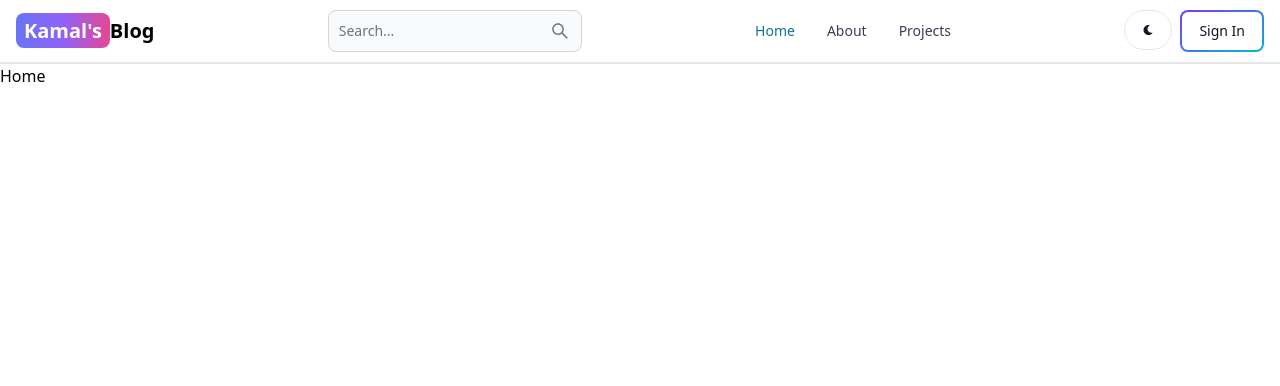
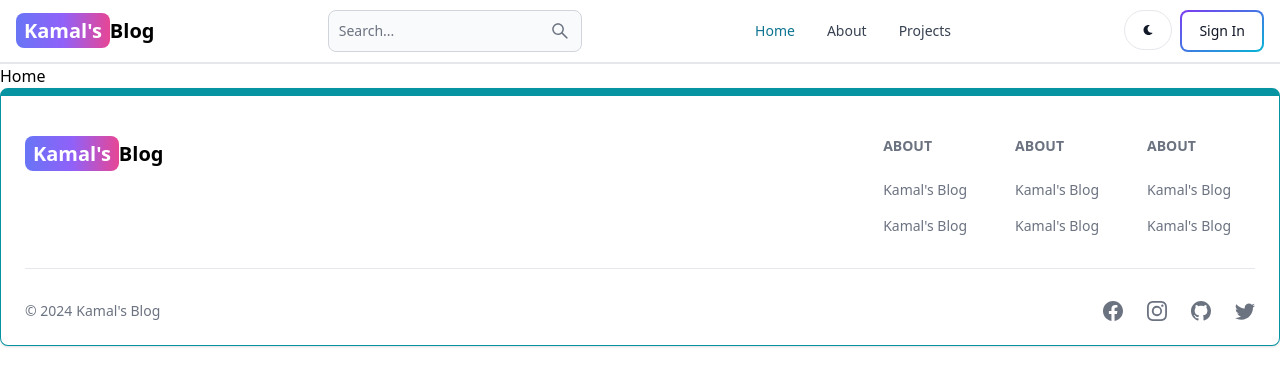
Before and after one commit to this-iskamal/BLOG-APP, a React (Vite) app in the folder client/: page / in a window 1280 px wide. Shown: the top 386 px of the page. Built offline with nearby package versions, Linux system fonts and the light colour scheme.

Commit message:
footer created

```diff
--- a/client/src/App.jsx
+++ b/client/src/App.jsx
@@ -8,6 +8,7 @@
 import Projects from "./pages/Projects";
 import Header from "./components/Header";
 import SignIn from "./pages/Signin";
+import Footer from "./components/Footer";
 
 
 
@@ -24,6 +25,7 @@
         <Route path="/projects" element={<Projects />} />
         <Route path="*" element={<NotFound />} />
       </Routes>
+      <Footer />
     </BrowserRouter>
   );
 }
--- /dev/null
+++ b/client/src/components/Footer.jsx
@@ -0,0 +1,77 @@
+import { Footer } from "flowbite-react";
+import React from "react";
+import { Link } from "react-router-dom";
+import { BsFacebook, BsInstagram, BsTwitter, BsGithub } from "react-icons/bs";
+
+function FooterCom() {
+  return (
+    <Footer container className="border border-t-8 border-teal-500">
+      <div className="w-full max-w-7xl mx-auto">
+        <div className="grid w-full justify-between sm:flex md:grid-cols-1">
+          <div className="mt-5">
+            <Link
+              to="/"
+              className="self-center whitespace-nowrap text-lg sm:text-xl font-semibold dark:text-white"
+            >
+              <span className="px-2 py-1 bg-gradient-to-r from-indigo-500 via-purple-500 to-pink-500 rounded-lg text-white">
+                Kamal's
+              </span>
+              Blog
+            </Link>
+          </div>
+          <div className="grid grid-cols-2 gap-8  mt-4 sm:grid-cols-3 sm:gap-6">
+            <div>
+              <Footer.Title title="About" />
+              <Footer.LinkGroup col>
+                <Footer.Link href="/" target="_blank" rel="noopener noreferrer">
+                  Kamal's Blog
+                </Footer.Link>
+                <Footer.Link href="/" target="_blank" rel="noopener noreferrer">
+                  Kamal's Blog
+                </Footer.Link>
+              </Footer.LinkGroup>
+            </div>
+            <div>
+              <Footer.Title title="About" />
+              <Footer.LinkGroup col>
+                <Footer.Link href="/" target="_blank" rel="noopener noreferrer">
+                  Kamal's Blog
+                </Footer.Link>
+                <Footer.Link href="/" target="_blank" rel="noopener noreferrer">
+                  Kamal's Blog
+                </Footer.Link>
+              </Footer.LinkGroup>
+            </div>
+            <div>
+              <Footer.Title title="About" />
+              <Footer.LinkGroup col>
+                <Footer.Link href="/" target="_blank" rel="noopener noreferrer">
+                  Kamal's Blog
+                </Footer.Link>
+                <Footer.Link href="/" target="_blank" rel="noopener noreferrer">
+                  Kamal's Blog
+                </Footer.Link>
+              </Footer.LinkGroup>
+            </div>
+          </div>
+        </div>
+        <Footer.Divider />
+        <div className="w-full sm:flex sm:items-center sm:justify-between">
+          <Footer.Copyright
+            href="#"
+            by="Kamal's Blog"
+            year={new Date().getFullYear()}
+          />
+          <div className="flex gap-6 sm:mt-0 mt-4 sm:justify-center">
+            <Footer.Icon href="#" icon={BsFacebook} />
+            <Footer.Icon href="#" icon={BsInstagram} />
+            <Footer.Icon href="#" icon={BsGithub} />
+            <Footer.Icon href="#" icon={BsTwitter} />
+          </div>
+        </div>
+      </div>
+    </Footer>
+  );
+}
+
+export default FooterCom;
```
